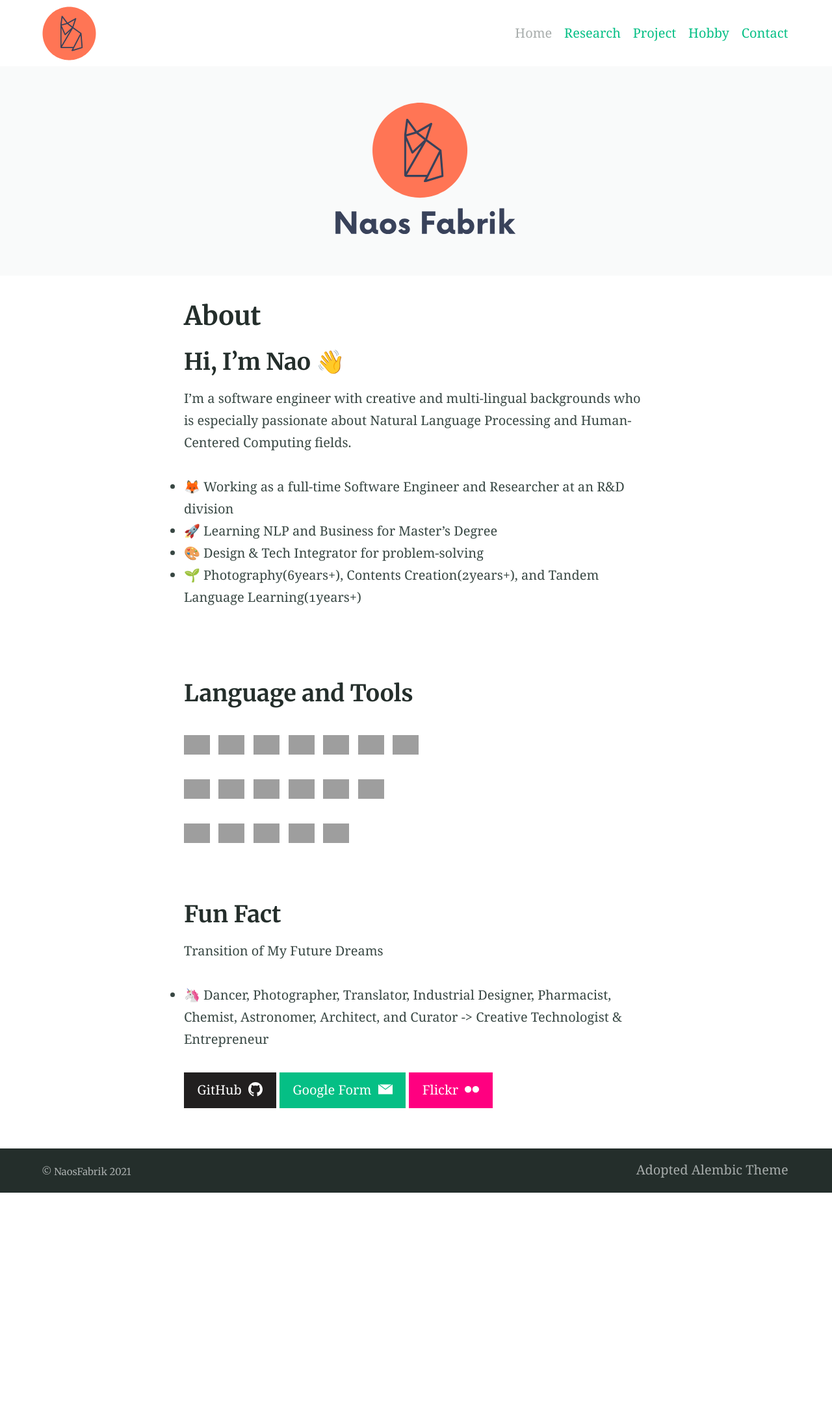
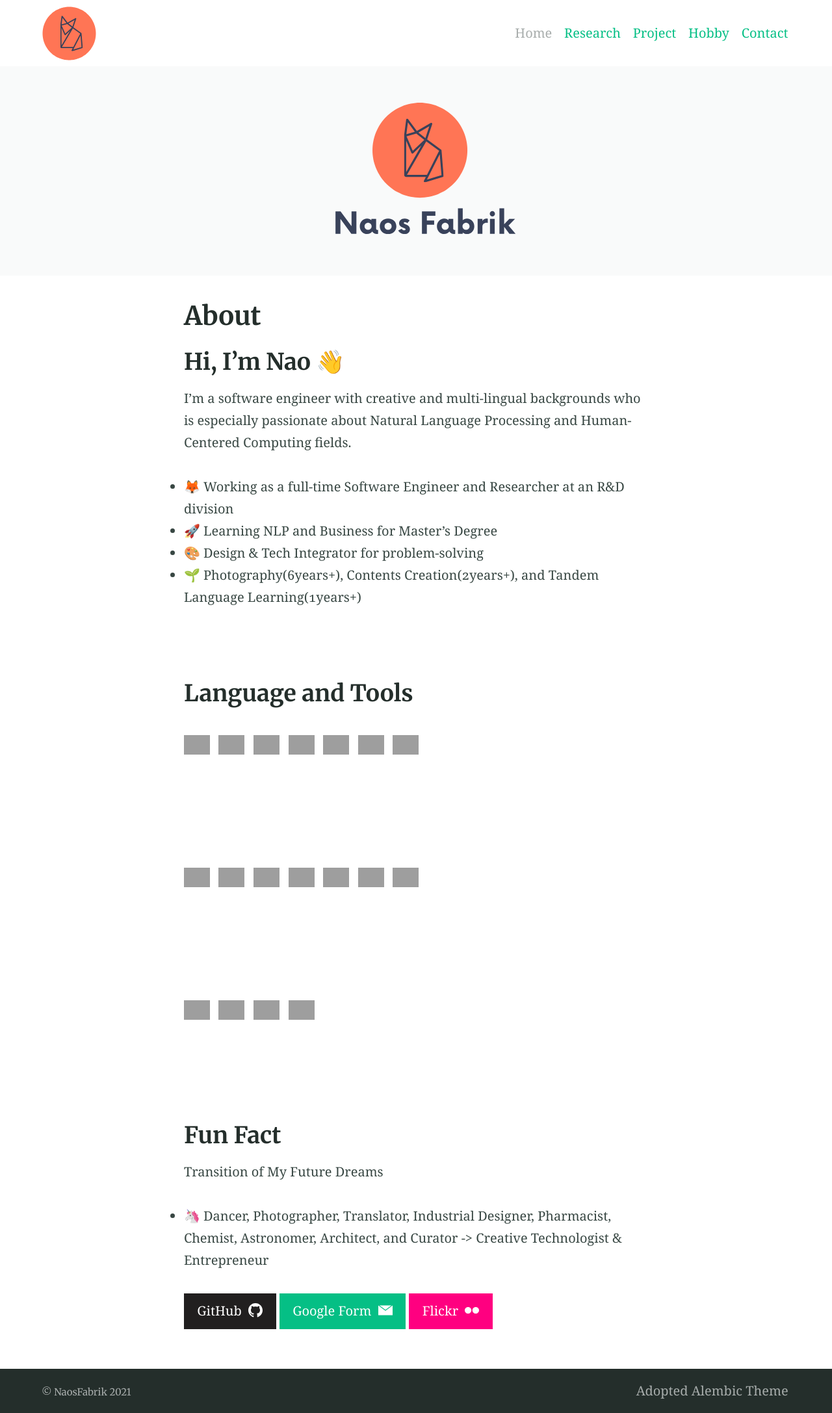
Before and after one commit to NaosFabrik/NaosFabrik.github.io, a Jekyll site: the page built from index.md, in a window 1280 px wide. Shown: the whole page at 65% size. Built offline with Jekyll 4.4.1, drawn with Linux system fonts in a browser that asks for light colours; before the commit the page ends 1835 px from its top, so only the background shows below that; grey boxes are pictures that could not be loaded.

Commit message:
Update index.md

```diff
--- a/index.md
+++ b/index.md
@@ -17,14 +17,18 @@ I'm a software engineer with creative and multi-lingual backgrounds who is espec
 ## Language and Tools
 <p>
 {% include figure.html image="https://cdn.worldvectorlogo.com/logos/python-5.svg" position="left" width="40" height="40" %}{% include figure.html image="https://cdn.worldvectorlogo.com/logos/unity-69.svg" position="left" width="40" height="40" %}{% include figure.html image="https://cdn.worldvectorlogo.com/logos/kotlin-1.svg" position="left" width="40" height="40" %}{% include figure.html image="https://cdn.worldvectorlogo.com/logos/logo-javascript.svg" position="left" width="40" height="40" %}{% include figure.html image="https://cdn.worldvectorlogo.com/logos/java.svg" position="left" width="40" height="40" %}{% include figure.html image="https://cdn.worldvectorlogo.com/logos/postgresql.svg" position="left" width="40" height="40" %}{% include figure.html image="https://cdn.worldvectorlogo.com/logos/mysql-6.svg" position="left" width="40" height="40" %}
+</p>
 <br>
 <br>
-{% include figure.html image="https://cdn.worldvectorlogo.com/logos/linux-tux.svg" position="left" width="40" height="40" %}{% include figure.html image="https://cdn.worldvectorlogo.com/logos/ubuntu-4.svg" position="left" width="40" height="40" %}{% include figure.html image="https://cdn.worldvectorlogo.com/logos/visual-studio-code-1.svg" position="left" width="40" height="40" %}{% include figure.html image="https://cdn.worldvectorlogo.com/logos/draw-io.svg" position="left" width="40" height="40" %}{% include figure.html image="https://cdn.worldvectorlogo.com/logos/arduino-1.svg" position="left" width="40" height="40" %}{% include figure.html image="https://cdn.worldvectorlogo.com/logos/raspberry-pi.svg" position="left" width="40" height="40" %}
+<p>
+{% include figure.html image="https://cdn.worldvectorlogo.com/logos/linux-tux.svg" position="left" width="40" height="40" %}{% include figure.html image="https://cdn.worldvectorlogo.com/logos/ubuntu-4.svg" position="left" width="40" height="40" %}{% include figure.html image="https://cdn.worldvectorlogo.com/logos/visual-studio-code-1.svg" position="left" width="40" height="40" %}{% include figure.html image="https://cdn.worldvectorlogo.com/logos/draw-io.svg" position="left" width="40" height="40" %}{% include figure.html image="https://cdn.worldvectorlogo.com/logos/arduino-1.svg" position="left" width="40" height="40" %}{% include figure.html image="https://cdn.worldvectorlogo.com/logos/raspberry-pi.svg" position="left" width="40" height="40" %}{% include figure.html image="https://cdn.worldvectorlogo.com/logos/figma-1.svg" position="left" width="40" height="40" %}
+</p>
 <br>
 <br>
-{% include figure.html image="https://cdn.worldvectorlogo.com/logos/figma-1.svg" position="left" width="40" height="40" %}{% include figure.html image="https://cdn.worldvectorlogo.com/logos/wordpress-blue.svg" position="left" width="40" height="40" %}{% include figure.html image="https://cdn.worldvectorlogo.com/logos/latex.svg" position="left" width="40" height="40" %}{% include figure.html image="https://cdn.worldvectorlogo.com/logos/git-icon.svg" position="left" width="40" height="40" %}{% include figure.html image="https://cdn.worldvectorlogo.com/logos/jira-1.svg" position="left" width="40" height="40" %}
+<p>
+{% include figure.html image="https://cdn.worldvectorlogo.com/logos/wordpress-blue.svg" position="left" width="40" height="40" %}{% include figure.html image="https://cdn.worldvectorlogo.com/logos/latex.svg" position="left" width="40" height="40" %}{% include figure.html image="https://cdn.worldvectorlogo.com/logos/git-icon.svg" position="left" width="40" height="40" %}{% include figure.html image="https://cdn.worldvectorlogo.com/logos/jira-1.svg" position="left" width="40" height="40" %}
 </p>
-
+<br>
 <br>
 
 ## Fun Fact
```
